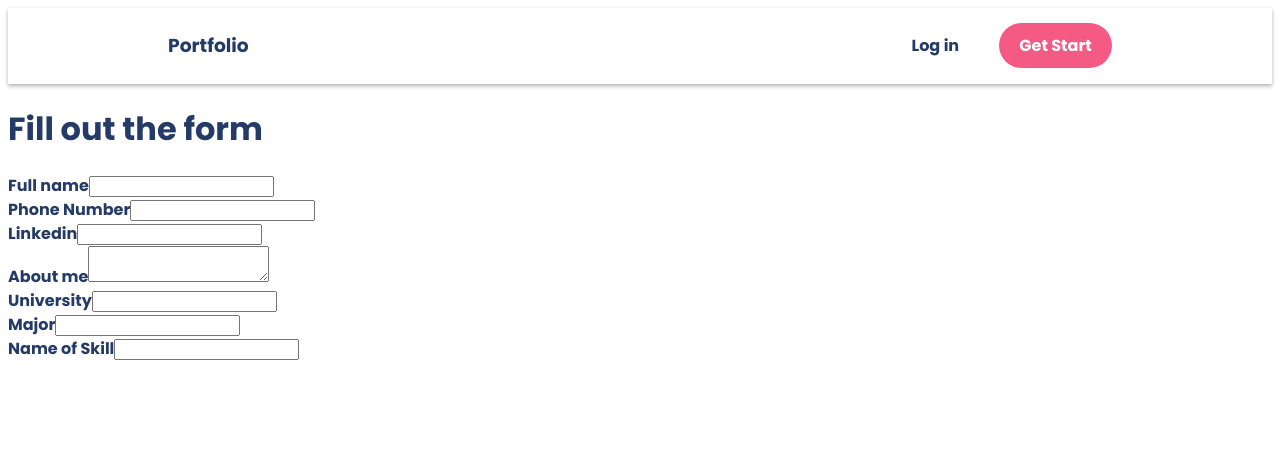
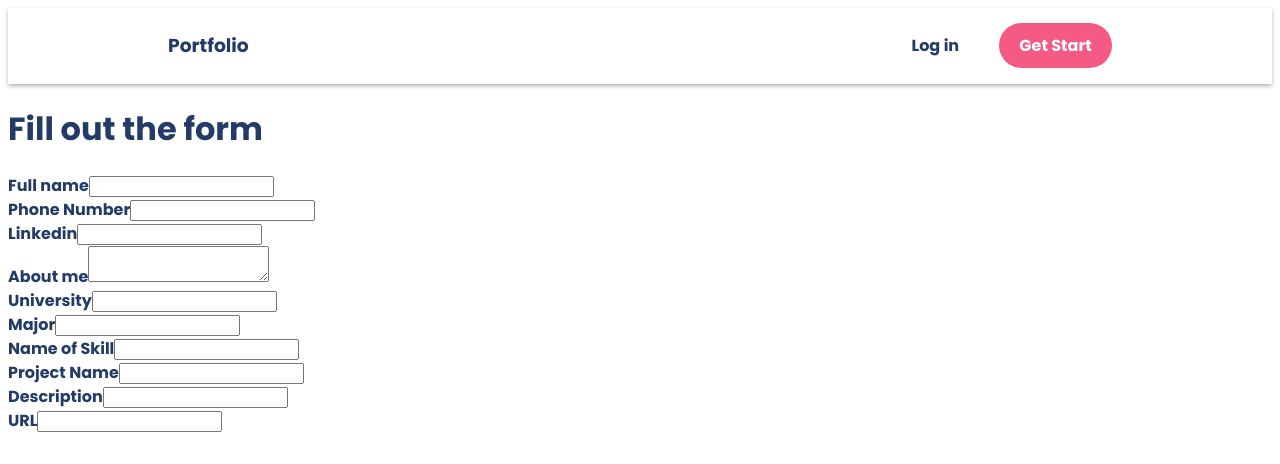
Before and after one commit to Mona96M/Portfolio-Frontend, a React (Vite) app: page /portfolio/add in a window 1280 px wide. Shown: the top 464 px of the page. Built offline with nearby package versions, Linux system fonts and the light colour scheme.

Commit message:
Add ProjectForm component and connect it to project state

```diff
--- /dev/null
+++ b/src/components/PortfolioForm/ProjectForm.jsx
@@ -0,0 +1,50 @@
+import React from 'react'
+
+function ProjectForm(props) {
+    return (
+        <div>
+            <form>
+                <div>
+                <label htmlFor='project_name'>Project Name</label>
+                <input
+                    id='project_name'
+                    name='project_name'
+                    required
+                    value={props.projectData.project_name}
+                    onChange={(event) => props.setProjectData(prev => ({
+                        ...prev,
+                        project_name: event.target.value
+                    }))}
+                />
+                </div>
+                <div>
+                <label htmlFor='description'>Description</label>
+                <input
+                    id='description'
+                    name='description'
+                    required
+                    value={props.projectData.description}
+                    onChange={(event) => props.setProjectData(prev => ({
+                        ...prev,
+                        description: event.target.value
+                    }))}
+                />
+                </div>
+                <div>
+                <label htmlFor='project_url'>URL</label>
+                <input
+                    id='project_url'
+                    name='project_url'
+                    required
+                    value={props.projectData.project_url}
+                    onChange={(event) => props.setProjectData(prev => ({
+                        ...prev,
+                        project_url: event.target.value
+                    }))}
+                />
+                </div>
+            </form>
+        </div>
+    )
+}
+export default ProjectForm
--- a/src/pages/PortofolioAdd.jsx
+++ b/src/pages/PortofolioAdd.jsx
@@ -3,6 +3,7 @@ import PersonalInfoForm from '../components/PortfolioForm/PersonalInfoForm'
 import { useState } from 'react'
 import EducationForm from '../components/PortfolioForm/EducationForm'
 import SkillForm from '../components/PortfolioForm/SkillForm'
+import ProjectForm from '../components/PortfolioForm/ProjectForm'
 
 function PortofolioAdd() {
     //used a single object for form state
@@ -20,6 +21,11 @@ function PortofolioAdd() {
     const [skillData, setSkillData] = useState ({
         name_of_skill:''
     })
+    const [projectData, setProjectData] = useState({
+        project_name: '',
+        description: '',
+        project_url: ''
+    })
     return (
     <div>
         <h1>Fill out the form</h1>
@@ -35,6 +41,10 @@ function PortofolioAdd() {
             skillData={skillData}
             setSkillData={setSkillData}
         />
+        <ProjectForm
+            projectData={projectData}
+            setProjectData={setProjectData}
+        />
     </div>
     )
 }
```
